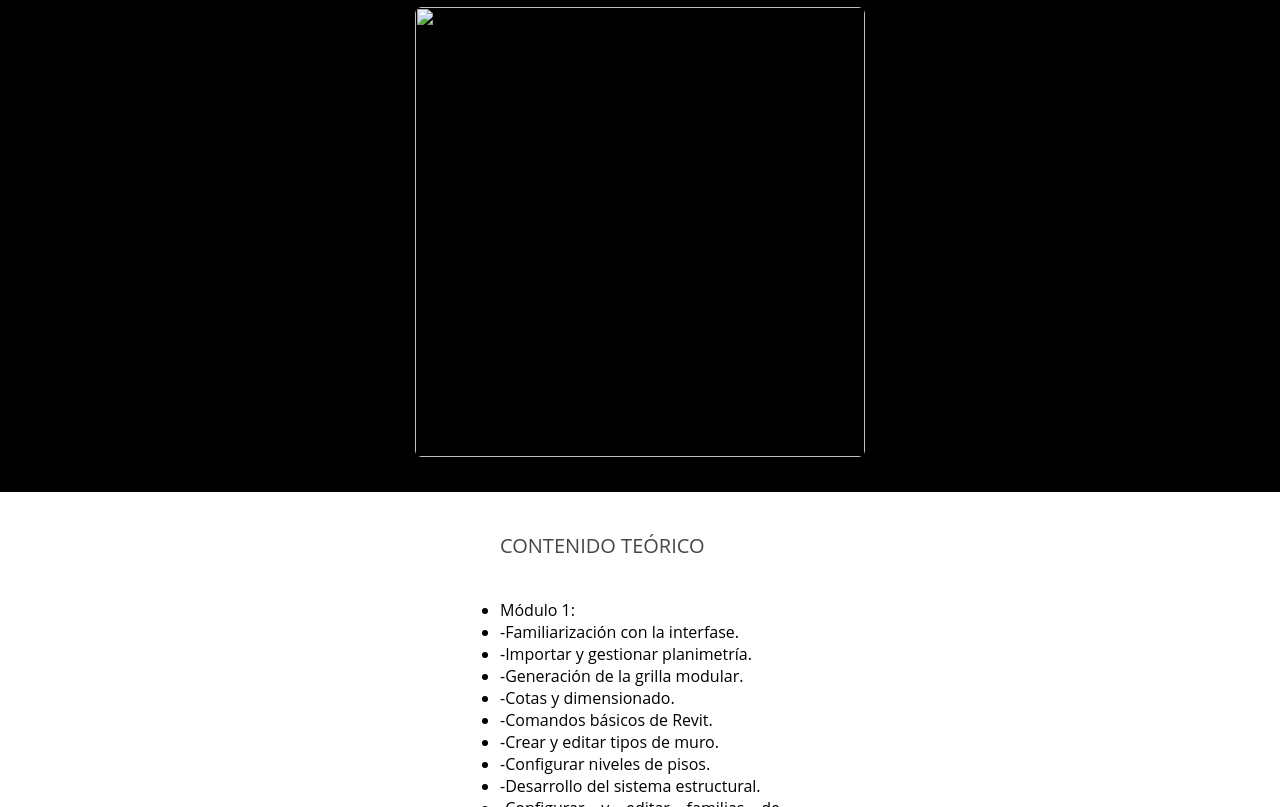
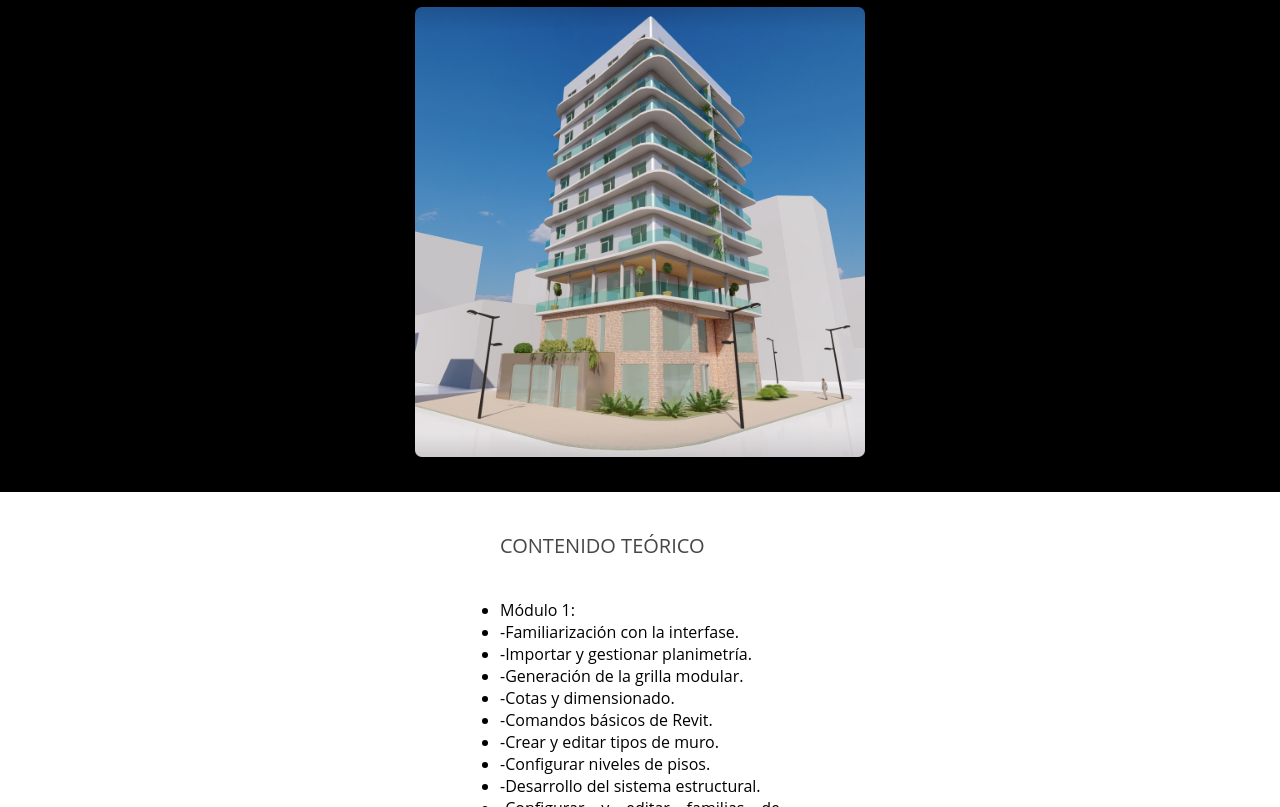
Before and after one commit to Dluciano2022/Dluciano2022.github.io, a plain HTML site: page index.html in a window 1280 px wide. Shown: the part 3734-4541 px from the top of the page. Drawn offline with Linux system fonts and the light colour scheme; a script that the page names is missing.

Commit message:
Update index.html

```diff
--- a/index.html
+++ b/index.html
@@ -74,7 +74,7 @@
             <rect x="0" y="0" width="100" height="100" fill="#ffffff" opacity="0.5" />
             <text x="50" y="50" text-anchor="middle" fill="#000000" font-size="7">Secciones</text>
           </svg></div>
-        <div class="itemBox"><img class="img" src="css/img/3.png"><svg class="overlay-image" viewBox="0 0 100 100" xmlns="http://www.w3.org/2000/svg">
+        <div class="itemBox"><img class="img" src="css/img/3.jpg"><svg class="overlay-image" viewBox="0 0 100 100" xmlns="http://www.w3.org/2000/svg">
             <rect x="0" y="0" width="100" height="100" fill="#ffffff" opacity="0.5" />
             <text x="50" y="50" text-anchor="middle" fill="#000000" font-size="7">3D</text>
           </svg></div>
```
